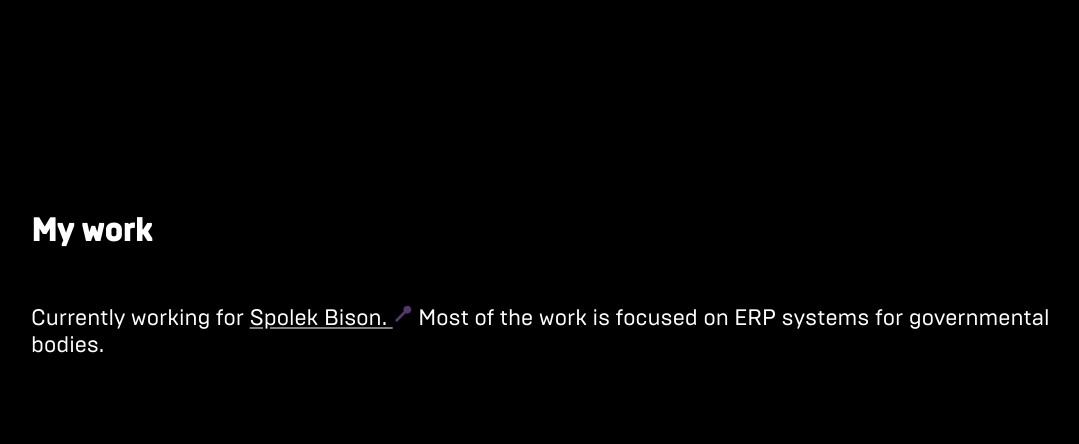
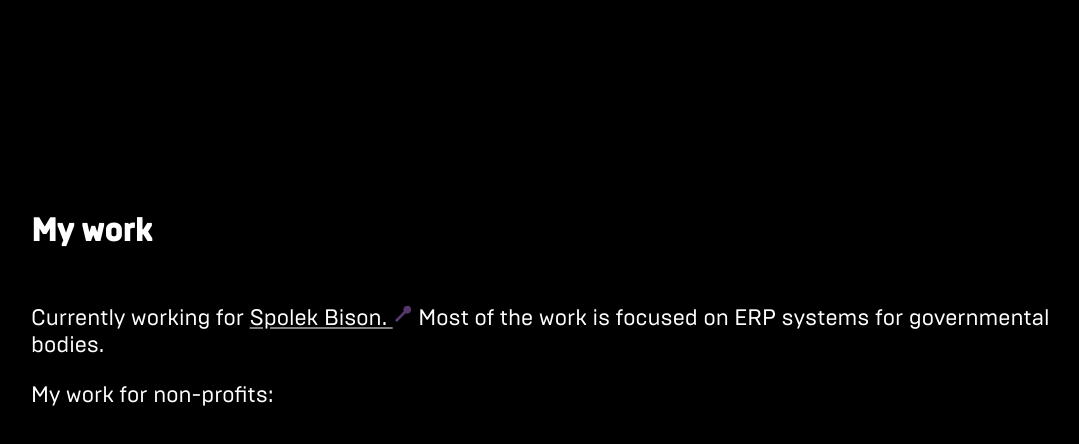
Before and after one commit to radim91/portfolio, a plain HTML site: page index.html in a window 1280 px wide. Shown: the part 628-1072 px from the top of the page, without its empty margins (97-1176 px from the left). Drawn offline with Linux system fonts and the light colour scheme; files whose address does not match are found by name.

Commit message:
prortfolio update

```diff
--- a/index.html
+++ b/index.html
@@ -44,6 +44,9 @@
                     <img id="bison-stick" class="link-stick" src="./images/stick-link.png" alt="stick" /></a>
                 Most of the work is focused on ERP systems for governmental bodies.
             </p>
+            <p>
+                My work for non-profits:
+            </p>
         </div>
     </div>
 </body>
```
